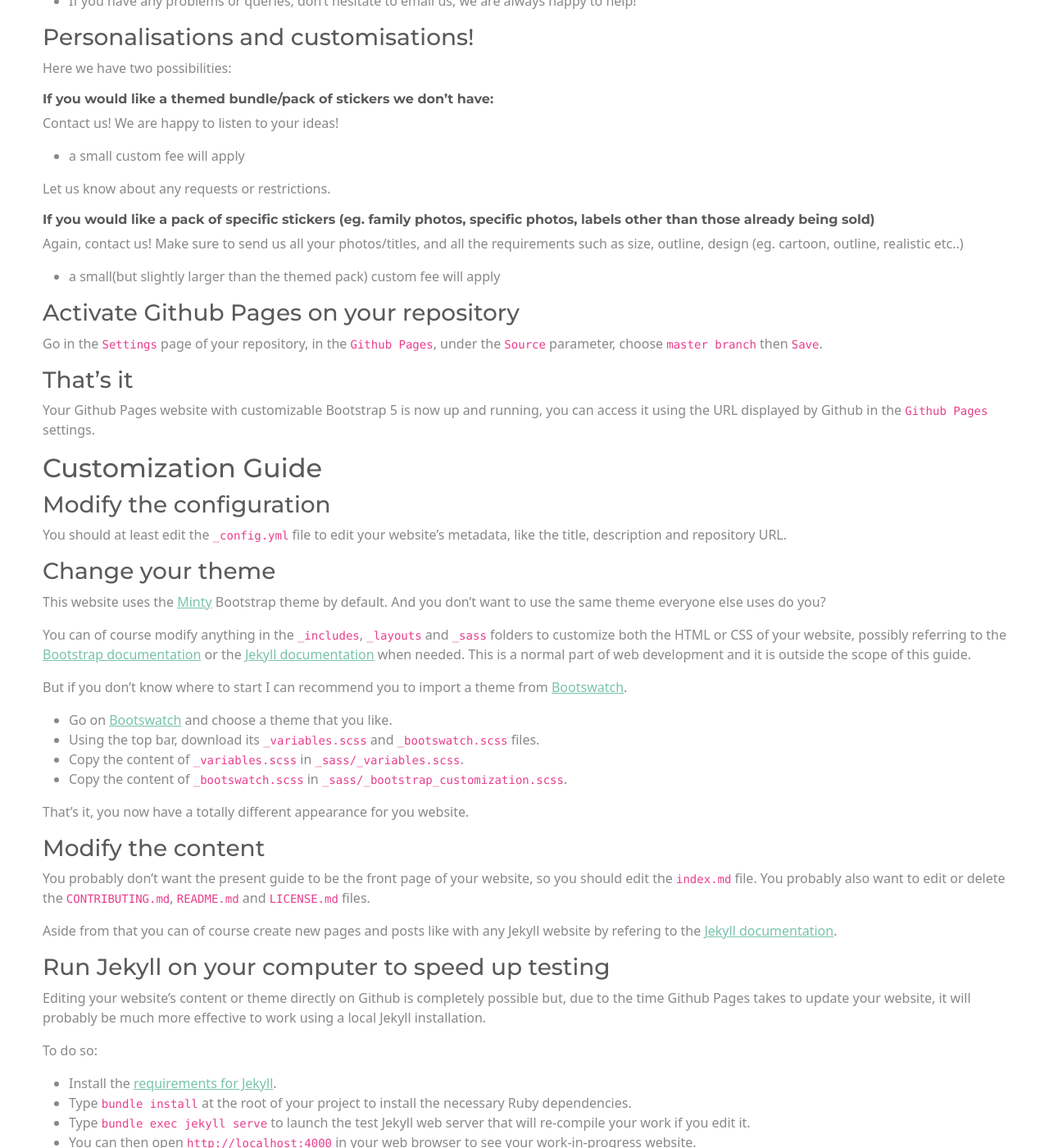
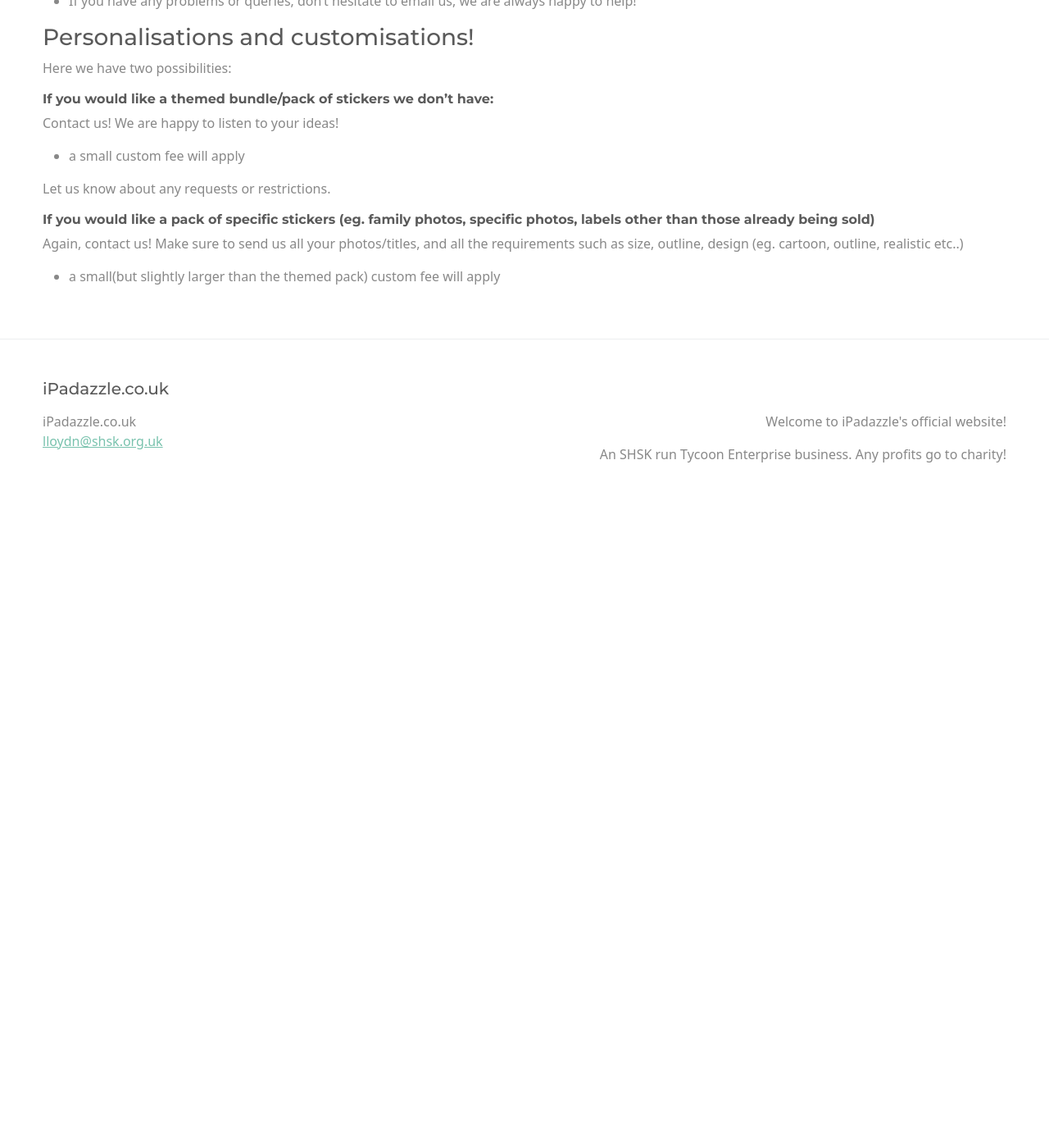
Before and after one commit to NatashaCELloyd/NatashaCELloyd.github.io, a Jekyll site: the page built from index.md, in a window 1280 px wide and 1400 px high, scrolled down 483 px. Shown: the whole window at 82% size. Built offline with Jekyll 4.4.1, drawn with Linux system fonts in a browser that asks for light colours; after the commit the page ends 1113 px from its top, so only the background shows below that; some of the changed text lies outside the part shown.

Commit message:
remove bootstap things

```diff
--- a/index.md
+++ b/index.md
@@ -36,79 +36,3 @@ Here we have two possibilities:
 
   Again, contact us! Make sure to send us all your photos/titles, and all the requirements such as size, outline, design (eg. cartoon, outline, realistic etc..)
 - a small(but slightly larger than the themed pack) custom fee will apply
-
-
-### Activate Github Pages on your repository
-
-Go in the `Settings` page of your repository, in the `Github Pages`, under the `Source` parameter, choose `master branch` then `Save`.
-
-### That's it
-
-Your Github Pages website with customizable Bootstrap 5 is now up and running, you can access it using the URL displayed by Github in the `Github Pages` settings.
-
-## Customization Guide
-
-### Modify the configuration
-
-You should at least edit the `_config.yml` file to edit your website's metadata, like the title, description and repository URL.
-
-### Change your theme
-
-This website uses the [Minty](https://bootswatch.com/minty/) Bootstrap theme by default. And you don't want to use the same theme everyone else uses do you?
-
-You can of course modify anything in the `_includes`, `_layouts` and `_sass` folders to customize both the HTML or CSS of your website, possibly referring to the [Bootstrap documentation](https://getbootstrap.com/) or the [Jekyll documentation](https://jekyllrb.com/) when needed. This is a normal part of web development and it is outside the scope of this guide.
-
-But if you don't know where to start I can recommend you to import a theme from [Bootswatch](https://bootswatch.com/).
-
-* Go on [Bootswatch](https://bootswatch.com/) and choose a theme that you like.
-* Using the top bar, download its `_variables.scss` and `_bootswatch.scss` files.
-* Copy the content of `_variables.scss` in `_sass/_variables.scss`.
-* Copy the content of `_bootswatch.scss` in `_sass/_bootstrap_customization.scss`.
-
-That's it, you now have a totally different appearance for you website.
-
-### Modify the content
-
-You probably don't want the present guide to be the front page of your website, so you should edit the `index.md` file. You probably also want to edit or delete the `CONTRIBUTING.md`, `README.md` and `LICENSE.md` files.
-
-Aside from that you can of course create new pages and posts like with any Jekyll website by refering to the [Jekyll documentation](https://jekyllrb.com/).
-
-### Run Jekyll on your computer to speed up testing
-
-Editing your website's content or theme directly on Github is completely possible but, due to the time Github Pages takes to update your website, it will probably be much more effective to work using a local Jekyll installation.
-
-To do so:
-
-* Install the [requirements for Jekyll](https://jekyllrb.com/docs/installation/).
-* Type `bundle install` at the root of your project to install the necessary Ruby dependencies.
-* Type `bundle exec jekyll serve` to launch the test Jekyll web server that will re-compile your work if you edit it.
-* You can then open `http://localhost:4000` in your web browser to see your work-in-progress website.
-
-Please note that, to ensure maximum compatibility with Github Pages, the `Gemfile` of this project references the `github-pages` gem, not Jekyll directly. This implies some differences in behavior compared to the official documentation of Jekyll.
-
-## Known issues
-
-* Bootstrap 5 should normally be post-processed using [Autoprefixer](https://github.com/postcss/autoprefixer). Even if it is possible to use autoprefixer with Jekyll, it is not possible with a classic Github Pages installation without adding some kind of pre-processing before publication. Since this project mostly aims compatibility with Github Pages I prefer to keep it that way. The consequences of this choice is that some Bootstrap features could not work as expected on older browsers.
-
-## How to contribute
-
-Like this project ? [Consider adding a star on Github](https://github.com/nicolas-van/bootstrap-4-github-pages).
-
-[You can also see the contribution guide](https://github.com/nicolas-van/bootstrap-4-github-pages/blob/master/CONTRIBUTING.md).
-
-## Websites using Bootstrap 4 Github Pages
-
-* [My personal blog](https://nicolas-van.github.io/)
-* [the wavelet's profile](https://thewavelet.github.io/)
-* [William Moore's website](https://will2bill.com/)
-* [roseblood.github.io](https://roseleblood.github.io/)
-* [borislouis.github.io](https://borislouis.github.io/)
-* [dariusnwadike.github.io](https://dariusnwadike.github.io/)
-* [libcoap.net](https://libcoap.net/)
-
-## Other Github Pages related projects
-
-I'm a fan of Github Pages for the possibilities it offers to anyone to publish a website for free. I have multiple projects that could be of interest if that's your case too:
-
-* [Easy Markdown to Github Pages](https://nicolas-van.github.io/easy-markdown-to-github-pages/)
-* [Parcel Github Pages Boilerplate](https://github.com/nicolas-van/parcel-github-pages-boilerplate)
```
Also changed, not shown: Bundles.md (+1 -1 lines).
